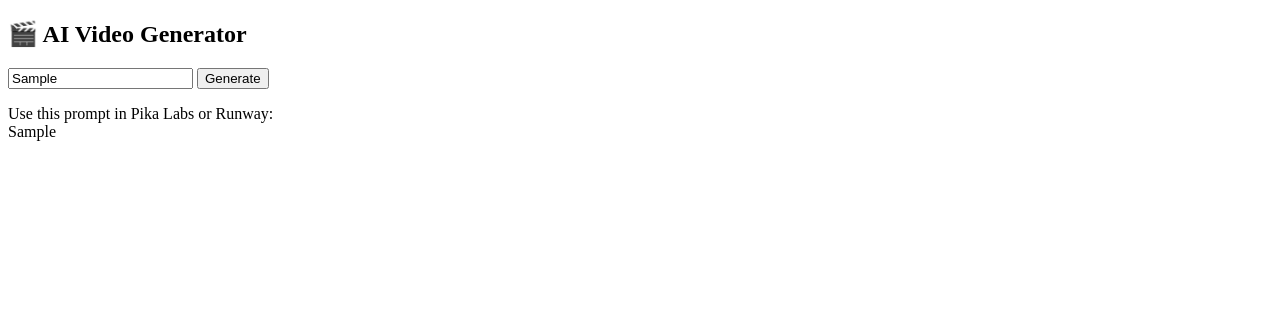
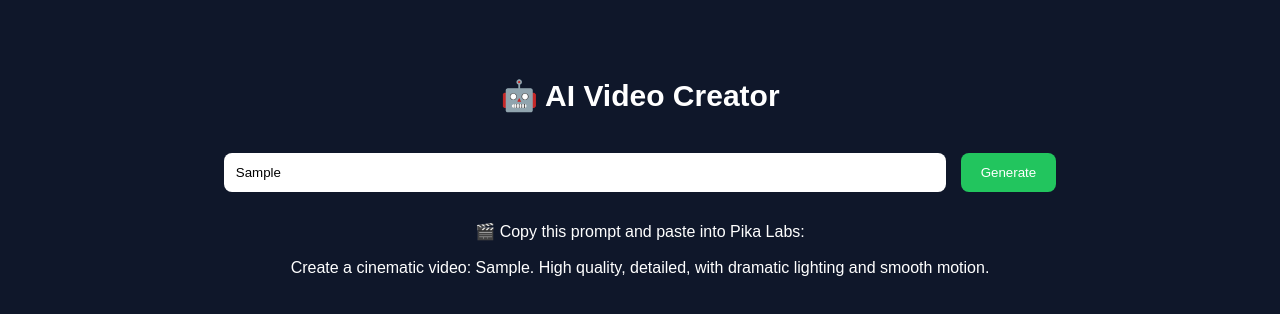
Before and after one commit to hemanth70707070-rgb/ai-website, a plain HTML site: page index.html in a window 1280 px wide. Both pictures are taken after typing "Sample" into the empty fields and a click on the button "Generate". Drawn offline with Linux system fonts and the light colour scheme.

Commit message:
Update index.html

```diff
--- a/index.html
+++ b/index.html
@@ -1,23 +1,64 @@
 <!DOCTYPE html>
 <html>
 <head>
-  <title>AI Video Generator</title>
+  <title>AI Creator</title>
+  <style>
+    body {
+      font-family: Arial;
+      background: #0f172a;
+      color: white;
+      text-align: center;
+      padding: 50px;
+    }
+
+    h1 {
+      font-size: 30px;
+    }
+
+    input {
+      width: 60%;
+      padding: 12px;
+      border-radius: 8px;
+      border: none;
+      margin-top: 20px;
+    }
+
+    button {
+      padding: 12px 20px;
+      margin-left: 10px;
+      border: none;
+      border-radius: 8px;
+      background: #22c55e;
+      color: white;
+      cursor: pointer;
+    }
+
+    #output {
+      margin-top: 30px;
+      white-space: pre-line;
+    }
+  </style>
 </head>
+
 <body>
 
-<h2>🎬 AI Video Generator</h2>
+<h1>🤖 AI Video Creator</h1>
 
-<input id="prompt" placeholder="Enter your idea..." />
+<input id="prompt" placeholder="Describe your video..." />
 <button onclick="generate()">Generate</button>
 
-<p id="msg"></p>
+<div id="output"></div>
 
 <script>
 function generate() {
   const prompt = document.getElementById("prompt").value;
 
-  document.getElementById("msg").innerText =
-    "Use this prompt in Pika Labs or Runway:\n" + prompt;
+  const betterPrompt =
+    "Create a cinematic video: " + prompt +
+    ". High quality, detailed, with dramatic lighting and smooth motion.";
+
+  document.getElementById("output").innerText =
+    "🎬 Copy this prompt and paste into Pika Labs:\n\n" + betterPrompt;
 
   window.open("https://pika.art", "_blank");
 }
```
